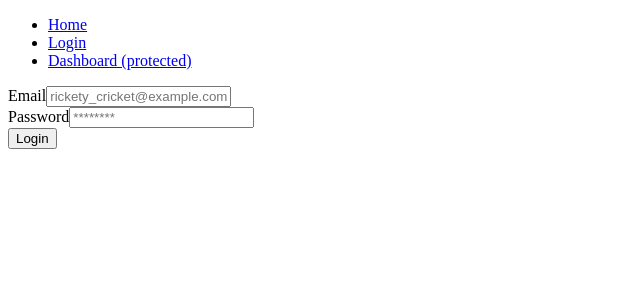
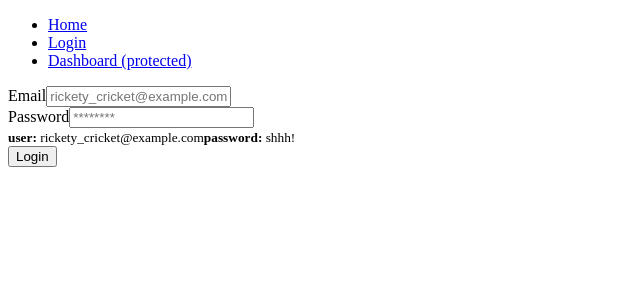
Before and after one commit to jasonraimondi/nextjs-jwt-example, a Next.js app in the folder web/: page /login in a window 1280 px wide. Shown: the top 300 px of the page, without its empty margins (0-640 px from the left). Built offline with nearby package versions, Linux system fonts and the light colour scheme.

Commit message:
Add password hints to the ui

```diff
--- a/web/pages/login.tsx
+++ b/web/pages/login.tsx
@@ -42,6 +42,10 @@ function Page() {
         <label htmlFor="password">Password</label>
         <input type="password" id="password" name="password" onChange={handleInputChange} value={inputs.password} placeholder="********"/>
       </div>
+      <div>
+        <small><strong>user:</strong> rickety_cricket@example.com</small>
+        <small><strong>password:</strong> shhh!</small>
+      </div>
       <button type="submit">Login</button>
     </form>
   </>;
```
